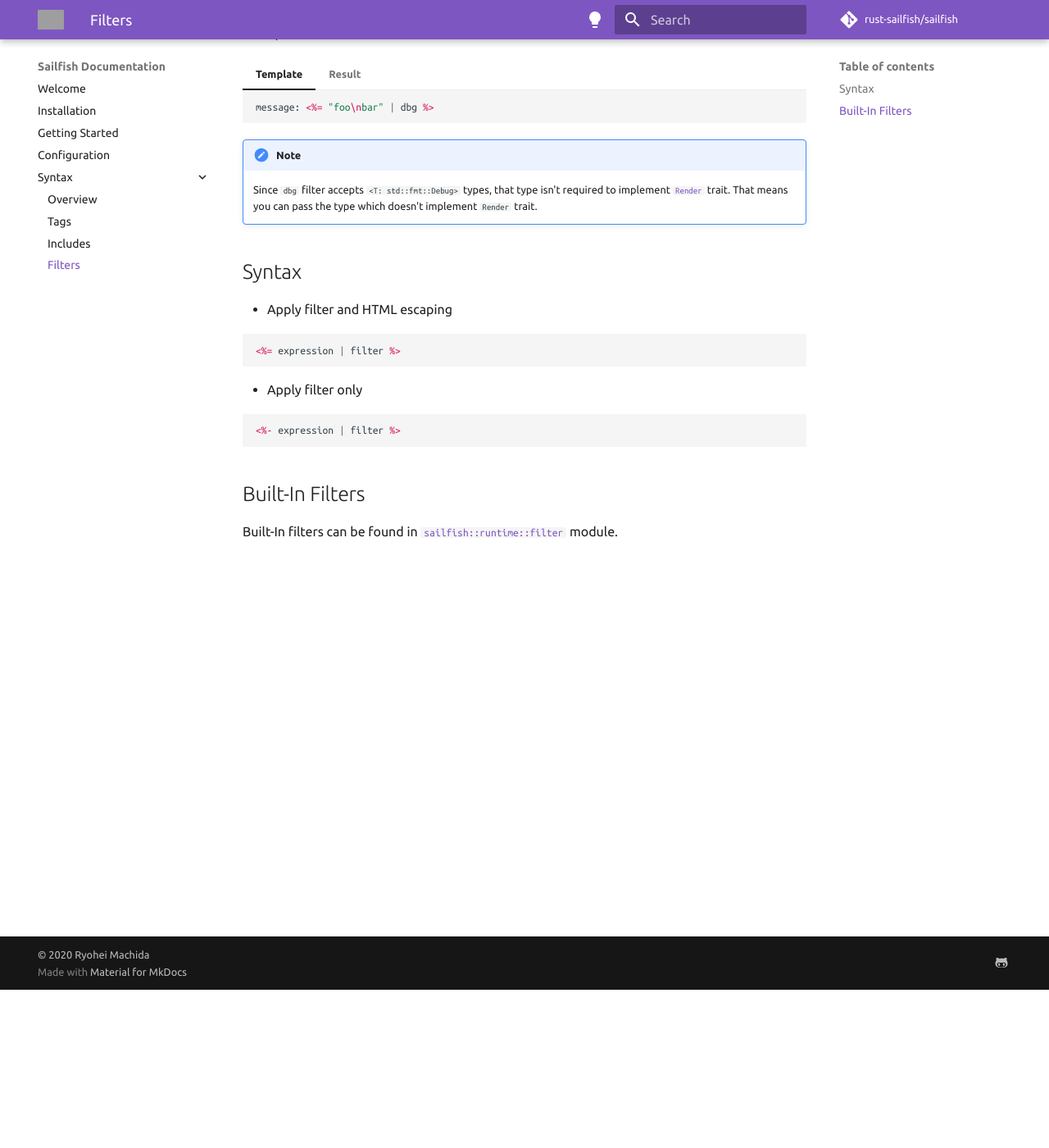
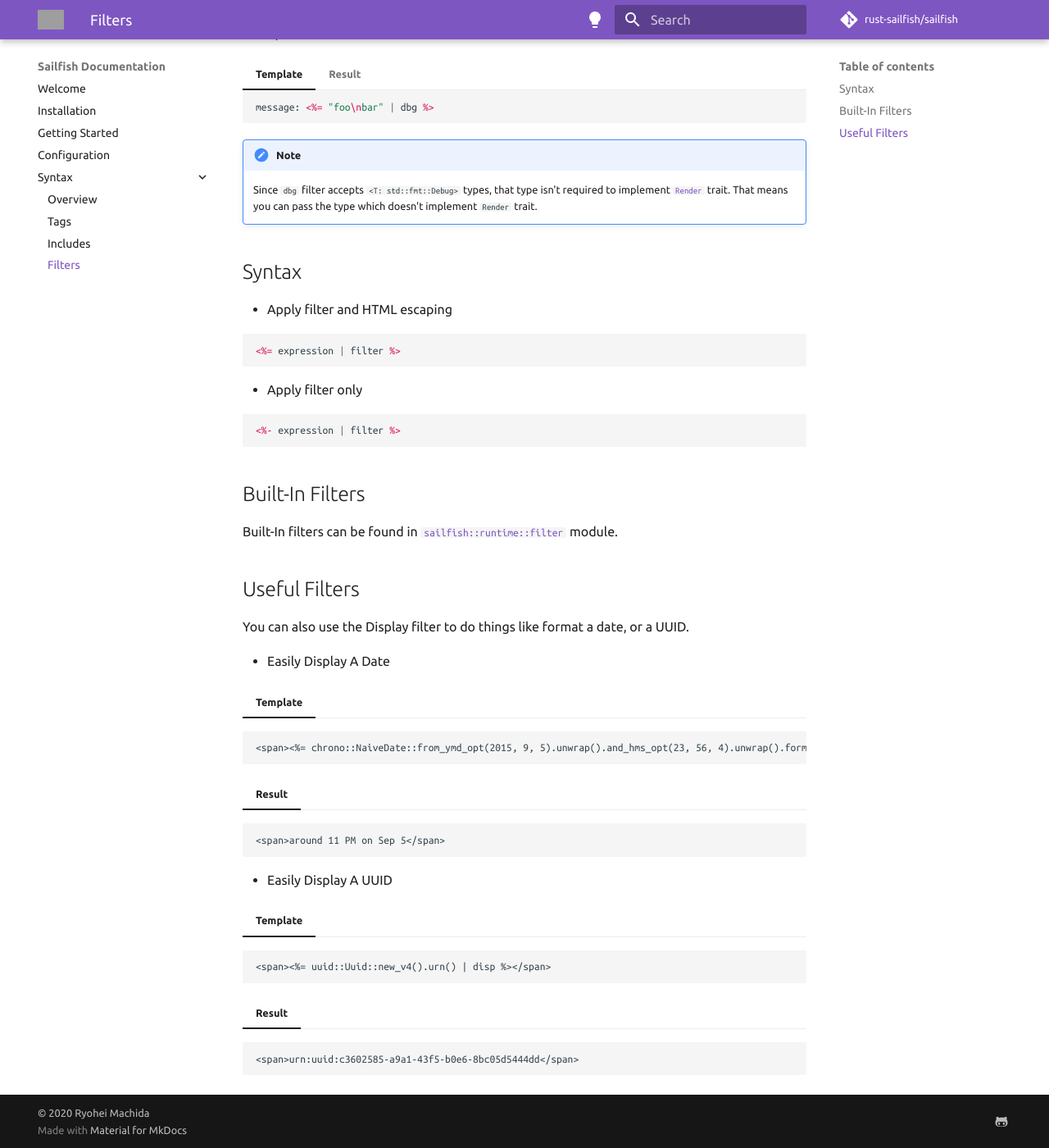
Before and after one commit to rust-sailfish/sailfish, an MkDocs documentation site: the page built from docs/en/docs/syntax/filters.md, in a window 1280 px wide and 1400 px high, scrolled down 193 px. Shown: the whole window at 82% size. Built offline with MkDocs 1.6.1 and Material for MkDocs 9.7.7, drawn with Linux system fonts in a browser that asks for light colours; comment, search, counter and statistics services are not loaded; grey boxes are pictures that could not be loaded.

Commit message:
Update The Documentation To List Some Useful Information About The Display Filter

````diff
--- a/docs/en/docs/syntax/filters.md
+++ b/docs/en/docs/syntax/filters.md
@@ -37,3 +37,35 @@ Example:
 ## Built-In Filters
 
 Built-In filters can be found in [`sailfish::runtime::filter`](https://docs.rs/sailfish/latest/sailfish/runtime/filter/index.html) module.
+
+## Useful Filters
+
+You can also use the Display filter to do things like format a date, or a UUID.
+
+- Easily Display A Date
+
+=== "Template"
+
+```
+<span><%= chrono::NaiveDate::from_ymd_opt(2015, 9, 5).unwrap().and_hms_opt(23, 56, 4).unwrap().format("around %l %p on %b %-d") | disp %></span>
+```
+
+=== "Result"
+
+```
+<span>around 11 PM on Sep 5</span>
+```
+
+- Easily Display A UUID
+
+=== "Template"
+
+```
+<span><%= uuid::Uuid::new_v4().urn() | disp %></span>
+```
+
+=== "Result"
+
+```
+<span>urn:uuid:c3602585-a9a1-43f5-b0e6-8bc05d5444dd</span>
+```
````
